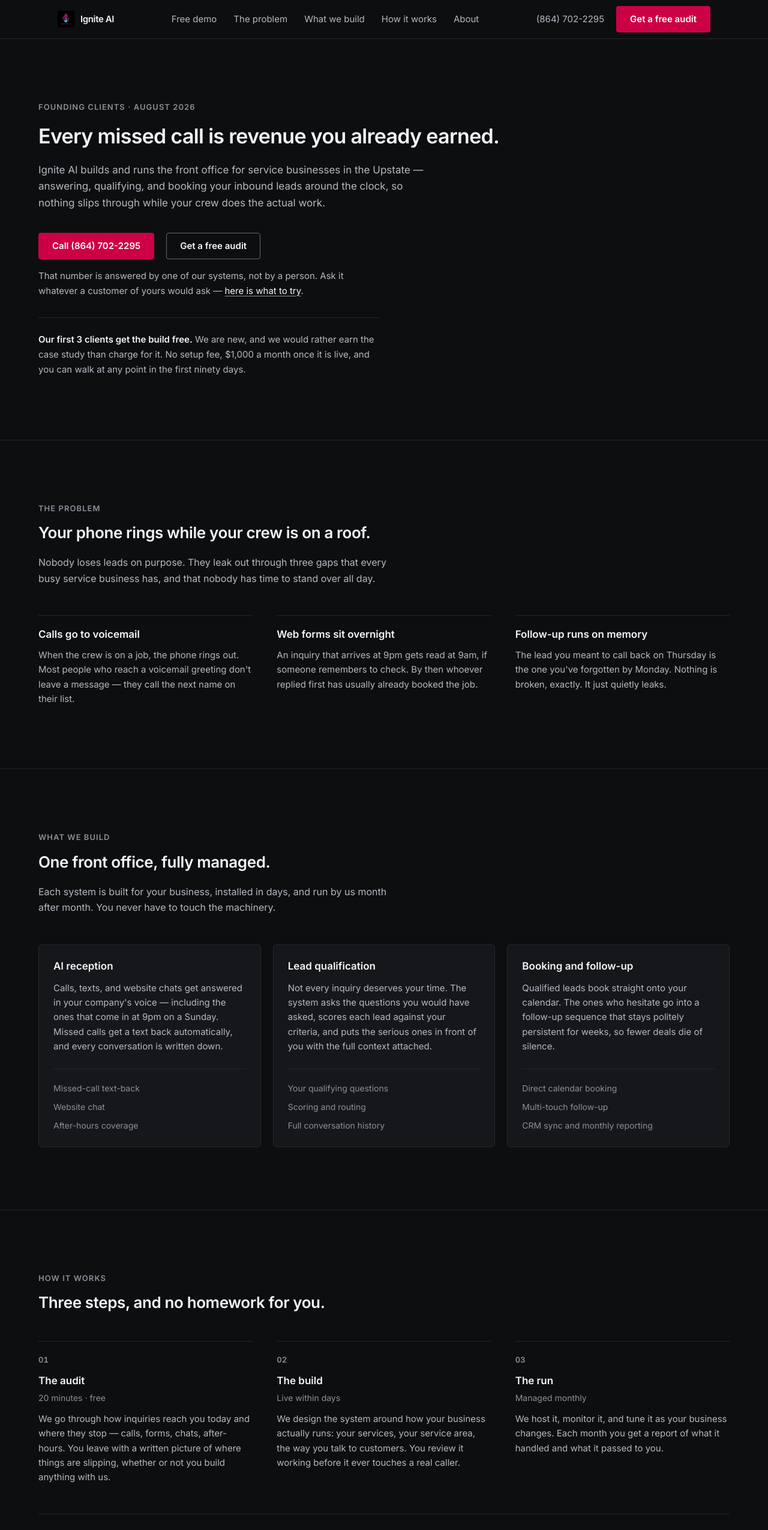
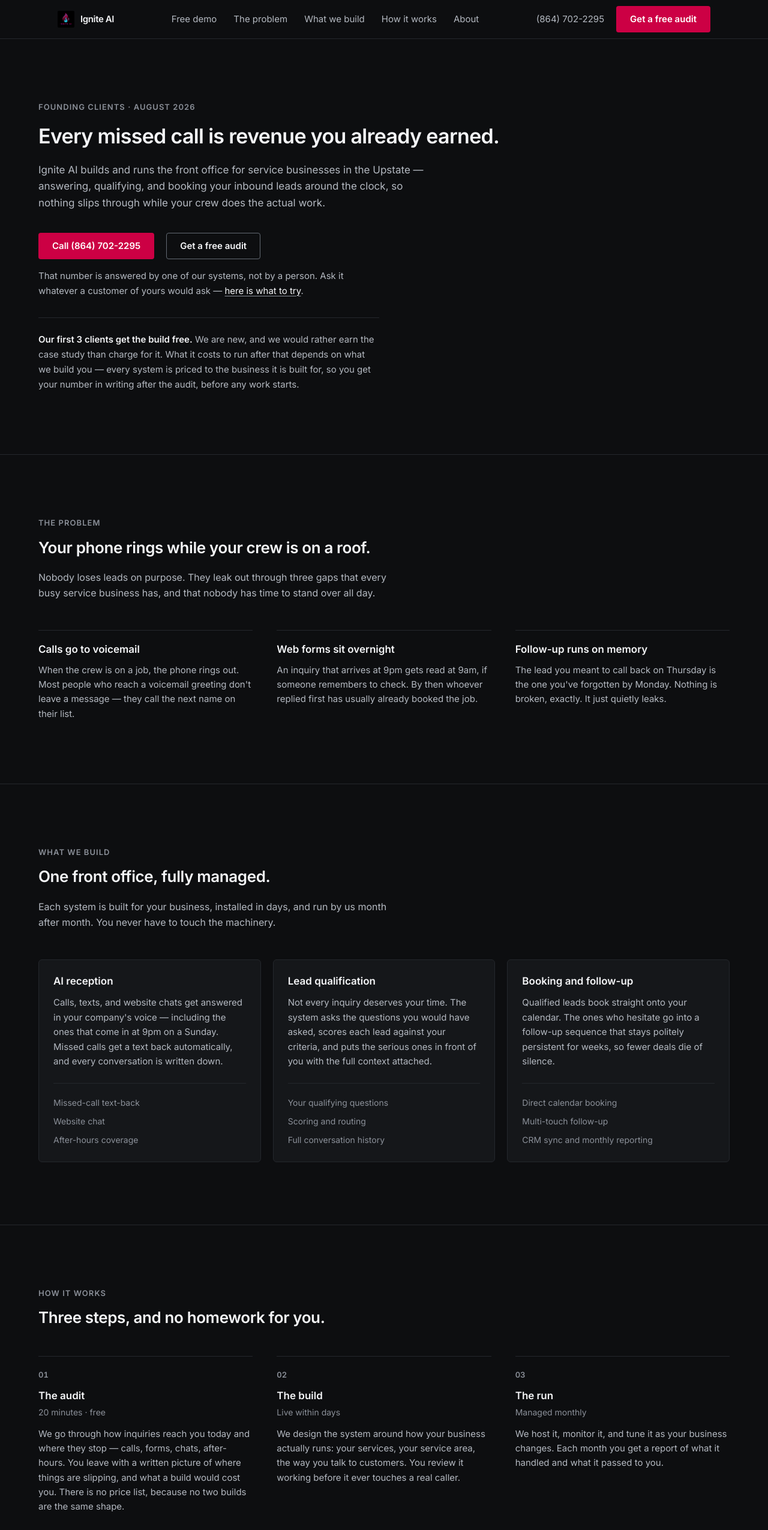
Before and after one commit to caibenjamin500-maker/ignite-ai-website, a Next.js app: page / in a window 1280 px wide. Shown: the top 2550 px of the page at 60% size. Built offline with nearby package versions, Linux system fonts and the light colour scheme.

Commit message:
Remove pricing from site, quote after audit

```diff
--- a/src/app/page.tsx
+++ b/src/app/page.tsx
@@ -110,7 +110,7 @@ const STEPS = [
     n: "01",
     name: "The audit",
     meta: "20 minutes · free",
-    body: "We go through how inquiries reach you today and where they stop — calls, forms, chats, after-hours. You leave with a written picture of where things are slipping, whether or not you build anything with us.",
+    body: "We go through how inquiries reach you today and where they stop — calls, forms, chats, after-hours. You leave with a written picture of where things are slipping, and what a build would cost you. There is no price list, because no two builds are the same shape.",
   },
   {
     n: "02",
@@ -180,8 +180,10 @@ export default function Home() {
                 Our first {FOUNDING_SLOTS} clients get the build free.
               </span>{" "}
               We are new, and we would rather earn the case study than charge
-              for it. No setup fee, {"\u0024"}1,000 a month once it is live, and you
-              can walk at any point in the first ninety days.
+              for it. What it costs to run after that depends on what we build
+              you — every system is priced to the business it is built for, so
+              you get your number in writing after the audit, before any work
+              starts.
             </p>
           )}
         </div>
```
